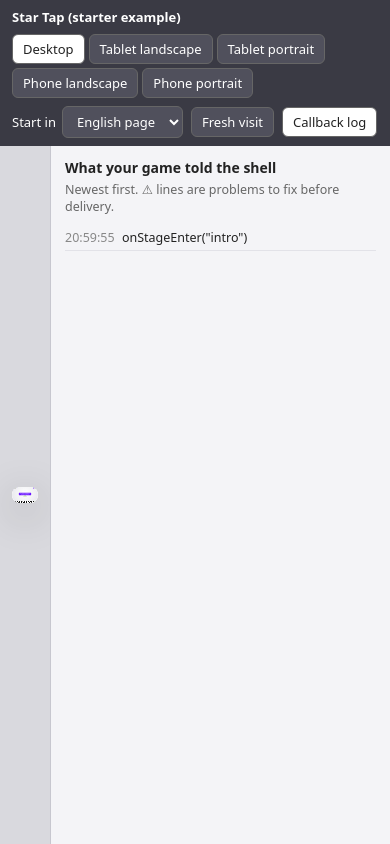
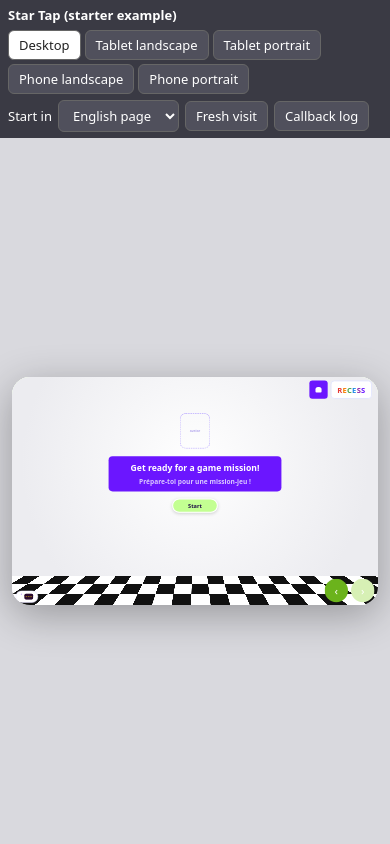
Before and after one commit to SuperSecretCode/ssc-volunteer-game-kit, a React (Vite) app: page / in a window 390 px wide. Built offline with nearby package versions, Linux system fonts and the light colour scheme; a web font is replaced by a local one.

Commit message:
Add files via upload

```diff
--- a/src/App.tsx
+++ b/src/App.tsx
@@ -24,7 +24,8 @@ export default function App() {
   const [startLang, setStartLang] = useState<Lang>(GAME_CONFIG.pageLanguage);
   const [visit, setVisit] = useState(0);
   const [entries, setEntries] = useState<LogEntry[]>([]);
-  const [showLog, setShowLog] = useState(true);
+  // In a narrow window (like StackBlitz's preview panel) start with the log hidden so the game gets the space.
+  const [showLog, setShowLog] = useState(() => window.innerWidth >= 1100);
   const [scale, setScale] = useState(1);
   const stageRef = useRef<HTMLDivElement>(null);
   const nextId = useRef(0);
--- a/src/preview.css
+++ b/src/preview.css
@@ -19,3 +19,11 @@ body { font-family: system-ui, sans-serif; background: #d9d9de; color: #222; }
 .preview-log li { padding: 4px 0; border-bottom: 1px solid #e2e2e8; }
 .preview-log li.is-warn { color: #a12400; font-weight: 600; }
 .preview-log time { color: #888; margin-right: 4px; font-variant-numeric: tabular-nums; }
+
+/* Narrow windows: put the log under the game instead of beside it. */
+@media (max-width: 1000px) {
+  .preview-main { flex-direction: column; }
+  .preview-log { width: auto; height: 34%; border-left: 0; border-top: 1px solid #c7c7cf; }
+  .preview-bar { gap: 6px; padding: 6px 8px; }
+  .preview-name { width: 100%; }
+}
```
